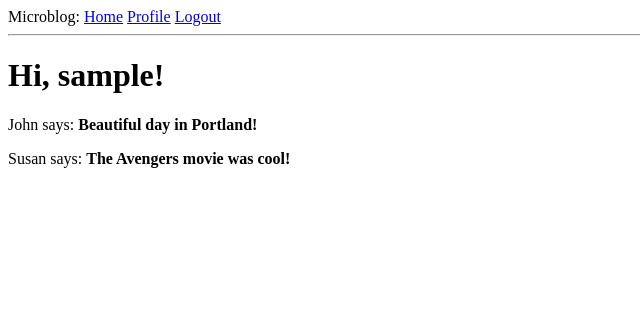
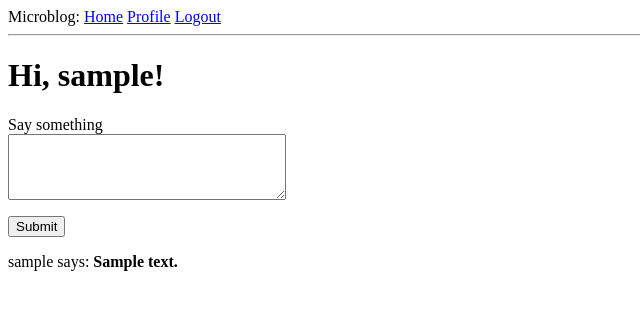
Before and after one commit to dmartin-tellworks/microblog, a Flask app: page / in a window 1280 px wide. Shown: the top 310 px of the page, without its empty margins (0-640 px from the left). Run offline with Flask 2, Linux system fonts and the light colour scheme; a user stored in the database is signed in; tables that the repository leaves empty hold one stand-in row (values such as "Sample post").

Commit message:
added followed posts to home page

```diff
--- a/app/forms.py
+++ b/app/forms.py
@@ -45,3 +45,9 @@ class EditProfileForm(FlaskForm):
             user = User.query.filter_by(username=self.username.data).first()
             if user is not None:
                 raise ValidationError('Please use a different username.')
+
+
+class PostForm(FlaskForm):
+    post = TextAreaField('Say something', validators=[
+        DataRequired(), Length(min=1, max=140)])
+    submit = SubmitField('Submit')
--- a/app/routes.py
+++ b/app/routes.py
@@ -1,8 +1,8 @@
 from flask import render_template, flash, redirect, url_for, request
 from app import app, db
-from app.forms import LoginForm, RegistrationForm, EditProfileForm, EmptyForm
+from app.forms import LoginForm, RegistrationForm, EditProfileForm, EmptyForm, PostForm
 from flask_login import current_user, login_user, logout_user, login_required
-from app.models import User
+from app.models import User, Post
 from werkzeug.urls import url_parse
 from datetime import datetime
 
@@ -16,22 +16,19 @@ def before_request():
         db.session.commit()
 
 
-@app.route('/')
-@app.route('/index')
+@app.route('/', methods=['GET', 'POST'])
+@app.route('/index', methods=['GET','POST'])
 @login_required
 def index():
-    user = {'username': 'Miguel'}
-    posts = [
-        {
-            'author': {'username': 'John'},
-            'body' : 'Beautiful day in Portland!'
-        },
-        {
-            'author': {'username': 'Susan'},
-            'body': 'The Avengers movie was cool!'
-        }
-    ]
-    return render_template('index.html', title='Home', posts=posts)
+    form = PostForm()
+    if form.validate_on_submit():
+        post = Post(body=form.post.data, author=current_user)
+        db.session.add(post)
+        db.session.commit()
+        flash('Your post is live!')
+        return redirect(url_for('index'))
+    posts = current_user.followed_posts().all()
+    return render_template('index.html', title='Home Page', form=form, posts=posts)
 
 
 @app.route('/login', methods=['GET', 'POST'])
--- a/app/templates/index.html
+++ b/app/templates/index.html
@@ -2,7 +2,18 @@
 
 {% block content %}
     <h1>Hi, {{ current_user.username}}!</h1>
+    <form action="" method="post">
+        {{ form.hidden_tag() }}
+        <p>
+            {{ form.post.label }}<br>
+            {{ form.post(cols=32, rows=4) }}<br>
+            {% for error in form.post.errors %}
+            <span style="color: red;">[{{ error }}]</span>
+            {% endfor %}
+        </p>
+        <p>{{ form.submit() }}</p>
+    </form>
     {% for post in posts %}
-    <div><p>{{ post.author.username }} says: <b>{{ post.body }}</b></p></div>
+    <p>{{ post.author.username }} says: <b>{{ post.body }}</b></p>
     {% endfor %}
 {% endblock %}
```
Also changed, not shown: app.db, 1 other file.
